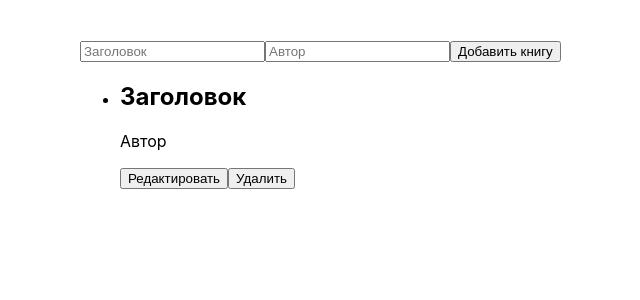
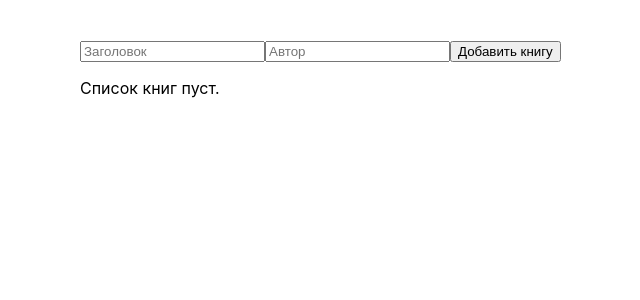
Before and after one commit to cubucul/book-list, a React (Create React App) app: page / in a window 1280 px wide. Shown: the top 300 px of the page, without its empty margins (260-900 px from the left). Built offline with nearby package versions, Linux system fonts and the light colour scheme.

Commit message:
Заменяет моковые данные данными из стейта

```diff
--- a/src/components/app/app.tsx
+++ b/src/components/app/app.tsx
@@ -1,12 +1,21 @@
+import { useState } from 'react';
 import BookForm from '../book-form';
 import BookList from '../book-list';
+import type { Book } from '../../types/book';
 import './app.css';
 
 const App = () => {
+  const [books, setBooks] = useState<Book[]>([]);
+
   return (
     <main className="app">
       <BookForm />
-      <BookList />
+      {
+        books.length ?
+          <BookList books={books} />
+          :
+          <p>Список книг пуст.</p>
+      }
     </main>
   );
 };
--- a/src/components/book-item/book-item.tsx
+++ b/src/components/book-item/book-item.tsx
@@ -1,8 +1,18 @@
-const BookItem = () => {
+import type { Book } from '../../types/book';
+
+type BookItemProps = {
+  book: Book;
+};
+
+const BookItem = ({
+  book
+}: BookItemProps) => {
+  const { title, author } = book;
+
   return (
     <div>
-      <h2>Заголовок</h2>
-      <p>Автор</p>
+      <h2>{title}</h2>
+      <p>{author}</p>
       <button
         type="button"
       >Редактировать</button>
--- a/src/components/book-list/book-list.tsx
+++ b/src/components/book-list/book-list.tsx
@@ -1,11 +1,24 @@
 import BookItem from '../book-item';
+import type { Book } from '../../types/book';
 
-const BookList = () => {
+type BookListProps = {
+  books: Book[];
+};
+
+const BookList = ({
+  books
+}: BookListProps) => {
   return (
     <ul>
-      <li>
-        <BookItem />
-      </li>
+      {
+        books.map((book, index) => {
+          return (
+            <li key={`${index}-${book.title}`}>
+              <BookItem book={book} />
+            </li>
+          );
+        })
+      }
     </ul>
   );
 };
--- /dev/null
+++ b/src/types/book.ts
@@ -0,0 +1,4 @@
+export type Book = {
+  title: string;
+  author: string;
+};
```
